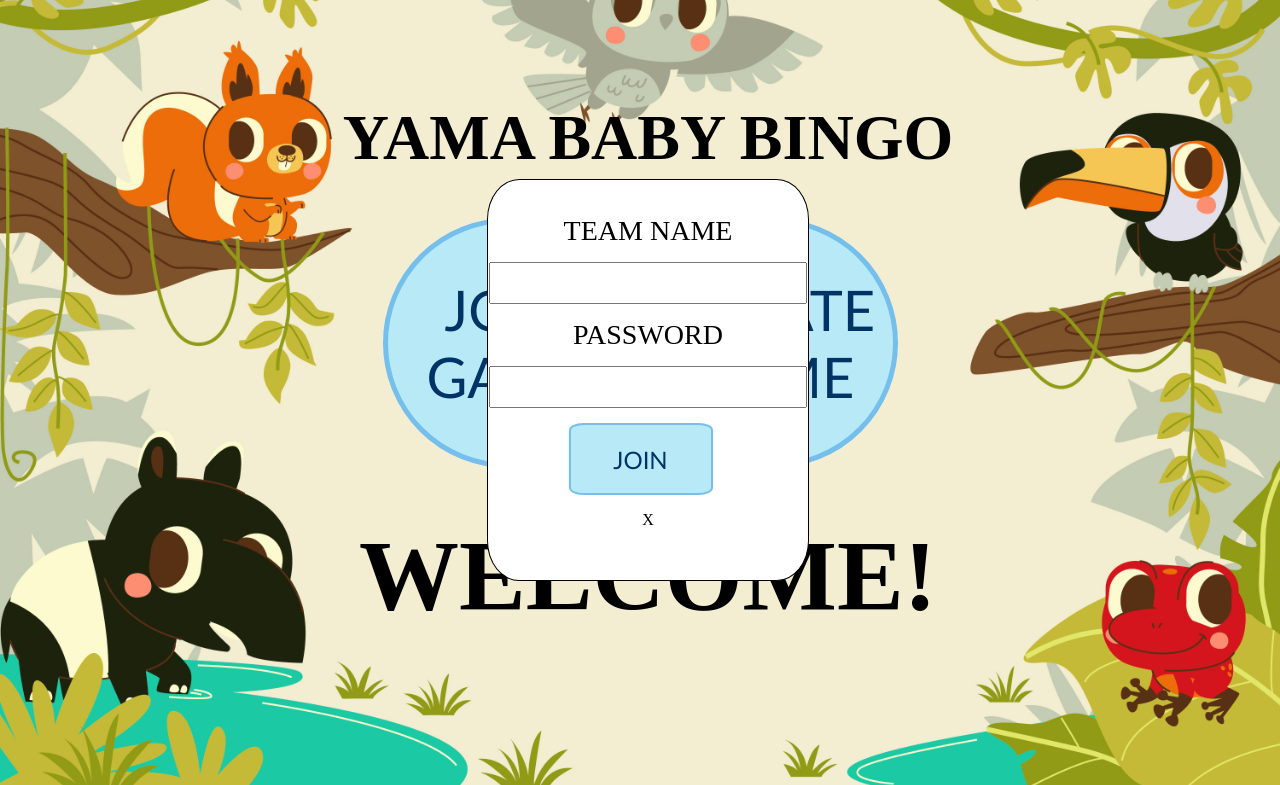
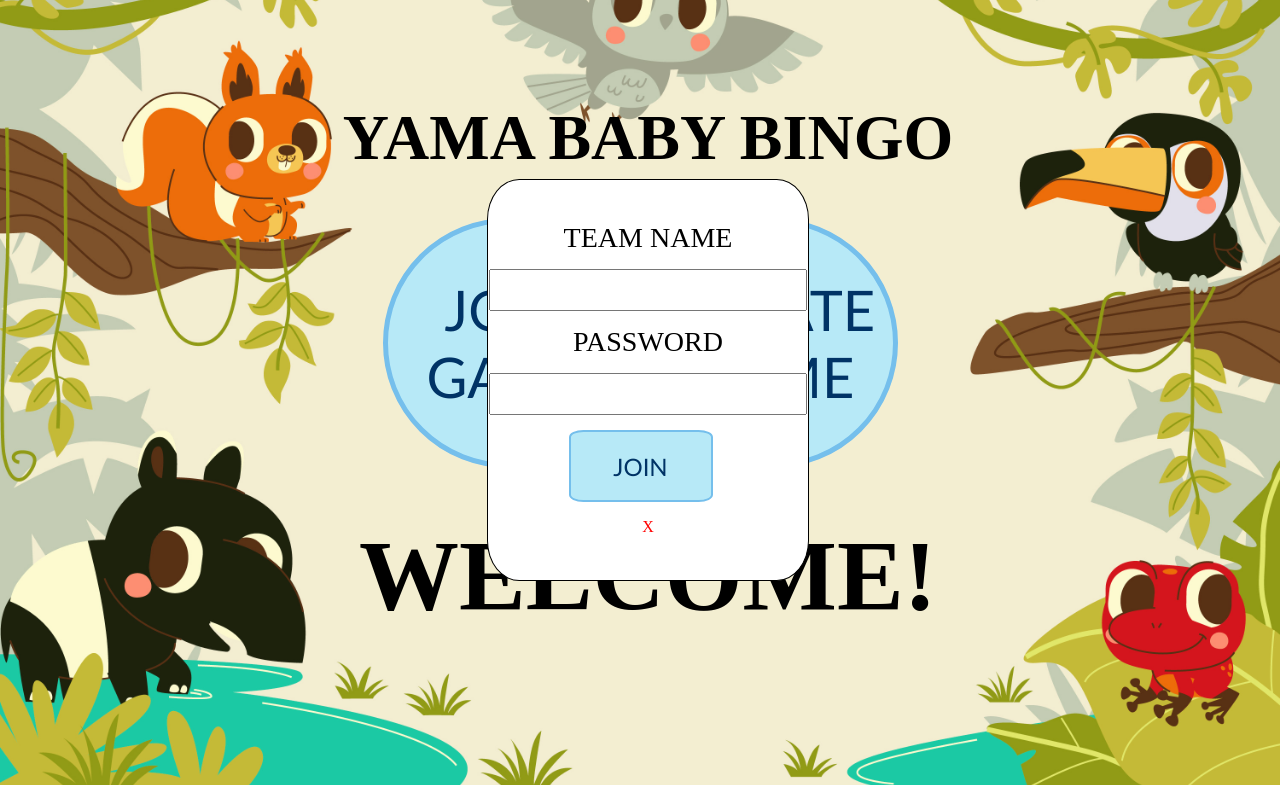
Before and after one commit to cyamas/yamababybingo, a Flask app: page / in a window 1280 px wide, after a click on "JOIN GAME". Shown: the top 785 px of the page. Run offline with Flask 3, Linux system fonts and the light colour scheme; some libraries are stand-ins or nearby versions.

Commit message:
added cancel button styling

```diff
--- a/static/styles.css
+++ b/static/styles.css
@@ -30,6 +30,16 @@ body {
     justify-content: center;
     align-items: center;
     cursor: auto;
+}
+
+#cancel{
+    width: 36px;
+    height: 36px;
+    color: red;
+    background-color: white;
+    outline: 2 px solid red;
+    border-radius: 50%;
+    cursor: url('bigHand.png'),auto;
 }
 
 #welcome{
```
